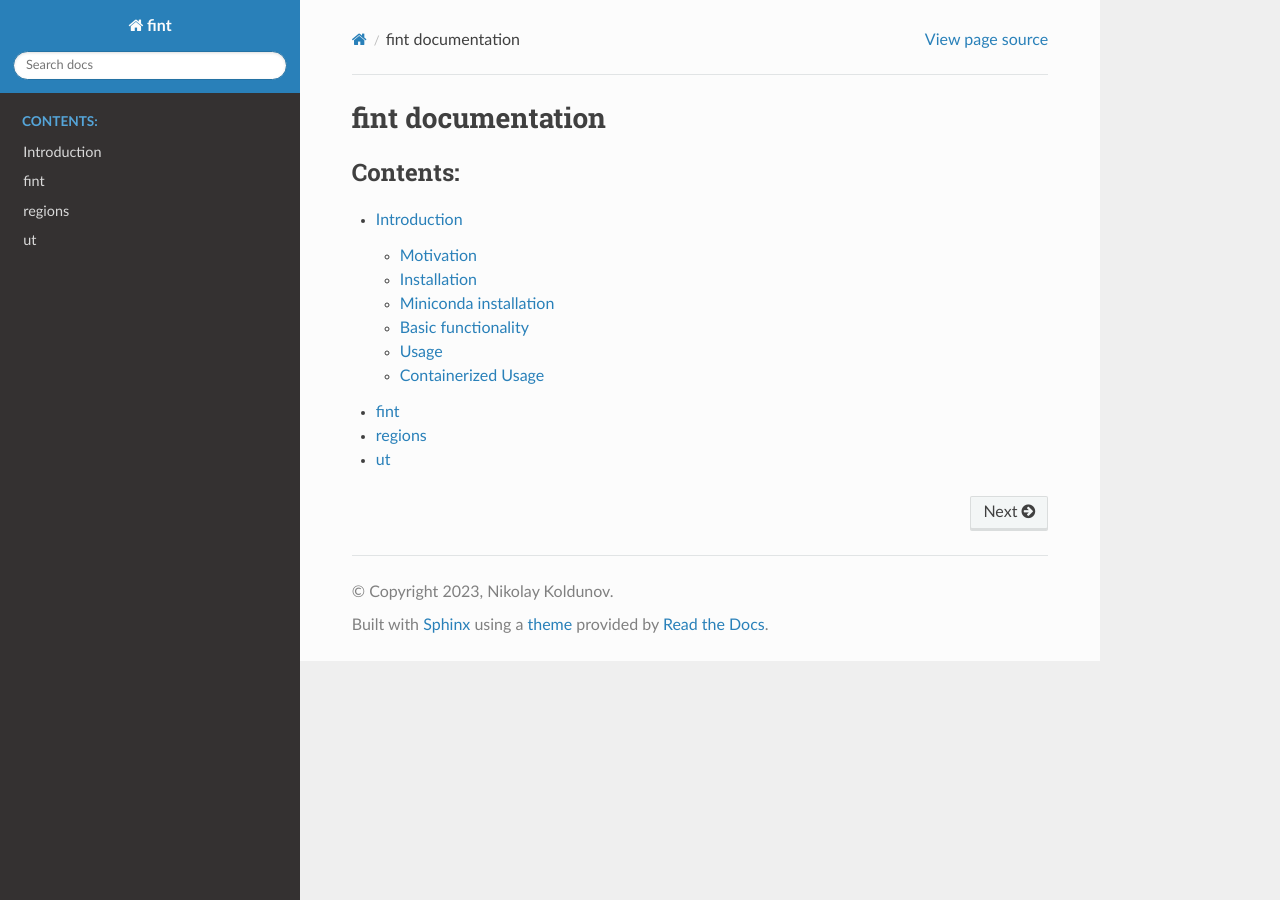
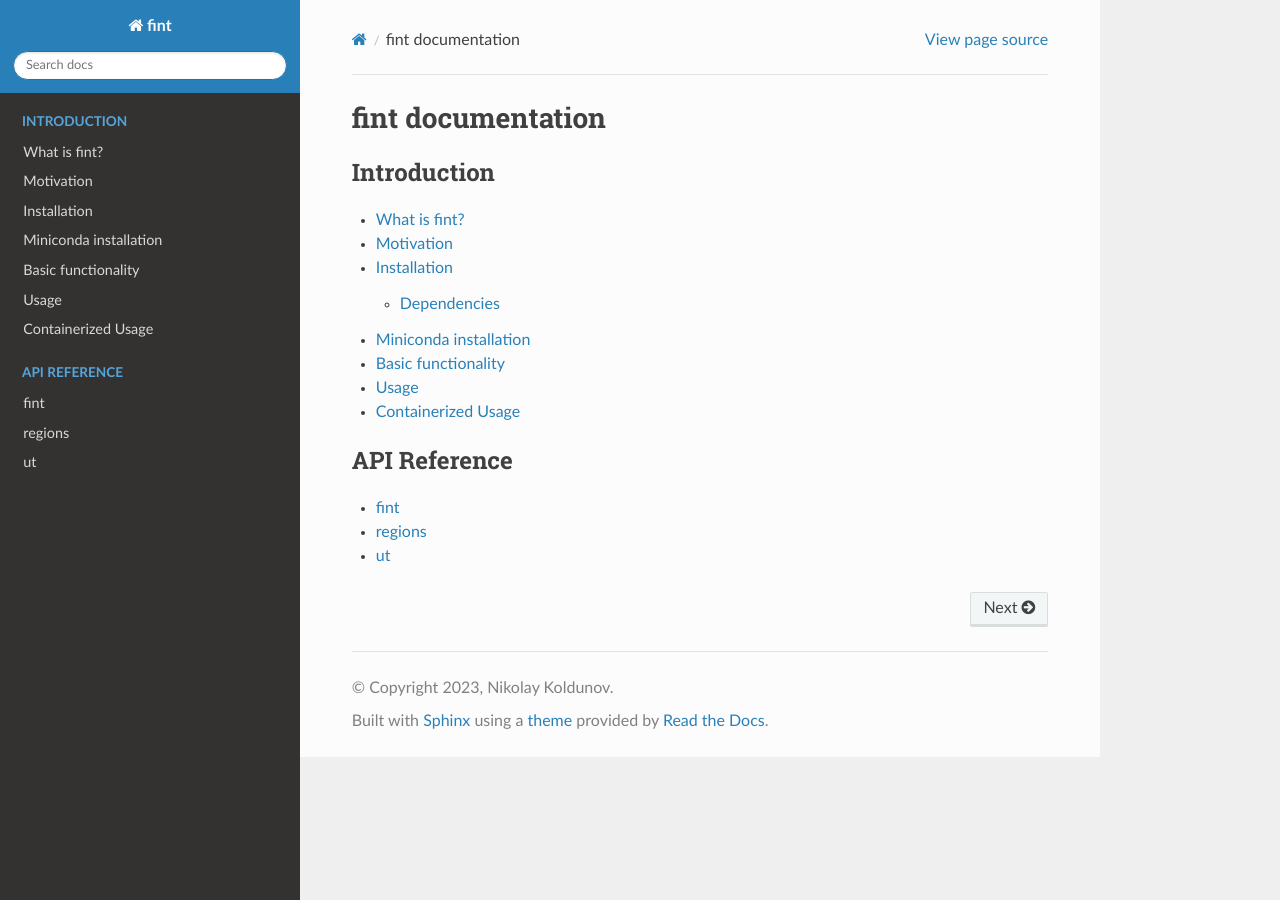
Before and after one commit to FESOM/fint, a Sphinx documentation site: the page built from docs/source/index.rst, in a window 1280 px wide. Built offline with Sphinx 7.4.7 and the Read the Docs theme 2.0.0, drawn with Linux system fonts in a browser that asks for light colours.

```diff
--- a/docs/source/index.rst
+++ b/docs/source/index.rst
@@ -3,9 +3,14 @@ fint documentation
 
 .. toctree::
    :maxdepth: 2
-   :caption: Contents:
+   :caption: Introduction
 
    introduction
+
+.. toctree::
+   :maxdepth: 1
+   :caption: API Reference
+
    fint
    regions
    ut
--- a/docs/source/introduction.rst
+++ b/docs/source/introduction.rst
@@ -1,5 +1,5 @@
-Introduction
-============
+What is fint?
+----------------
 
 Easy interpolation of `fesom2 <https://github.com/FESOM/fesom2>`__
 output data. Your data should be created with ``refactoring`` brunch of
```
